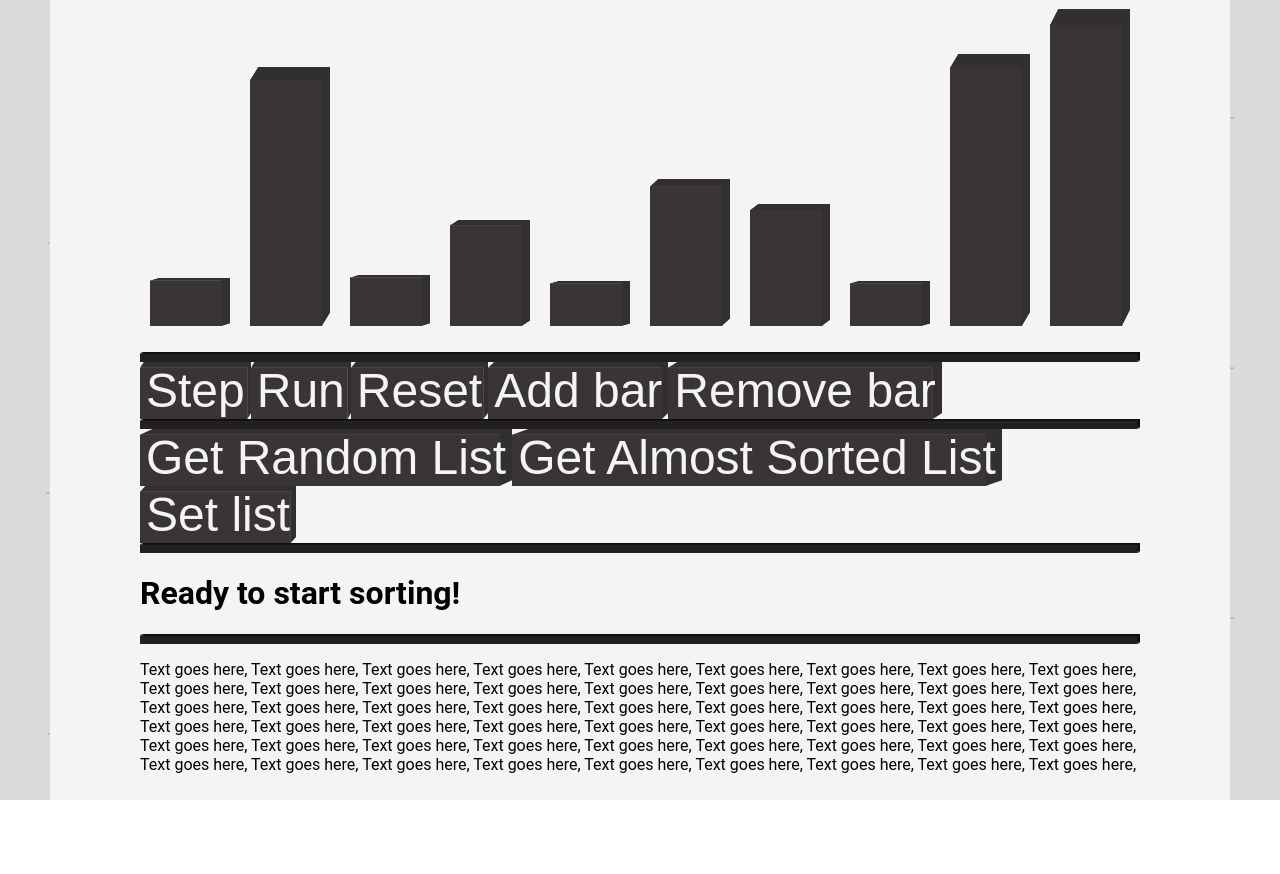
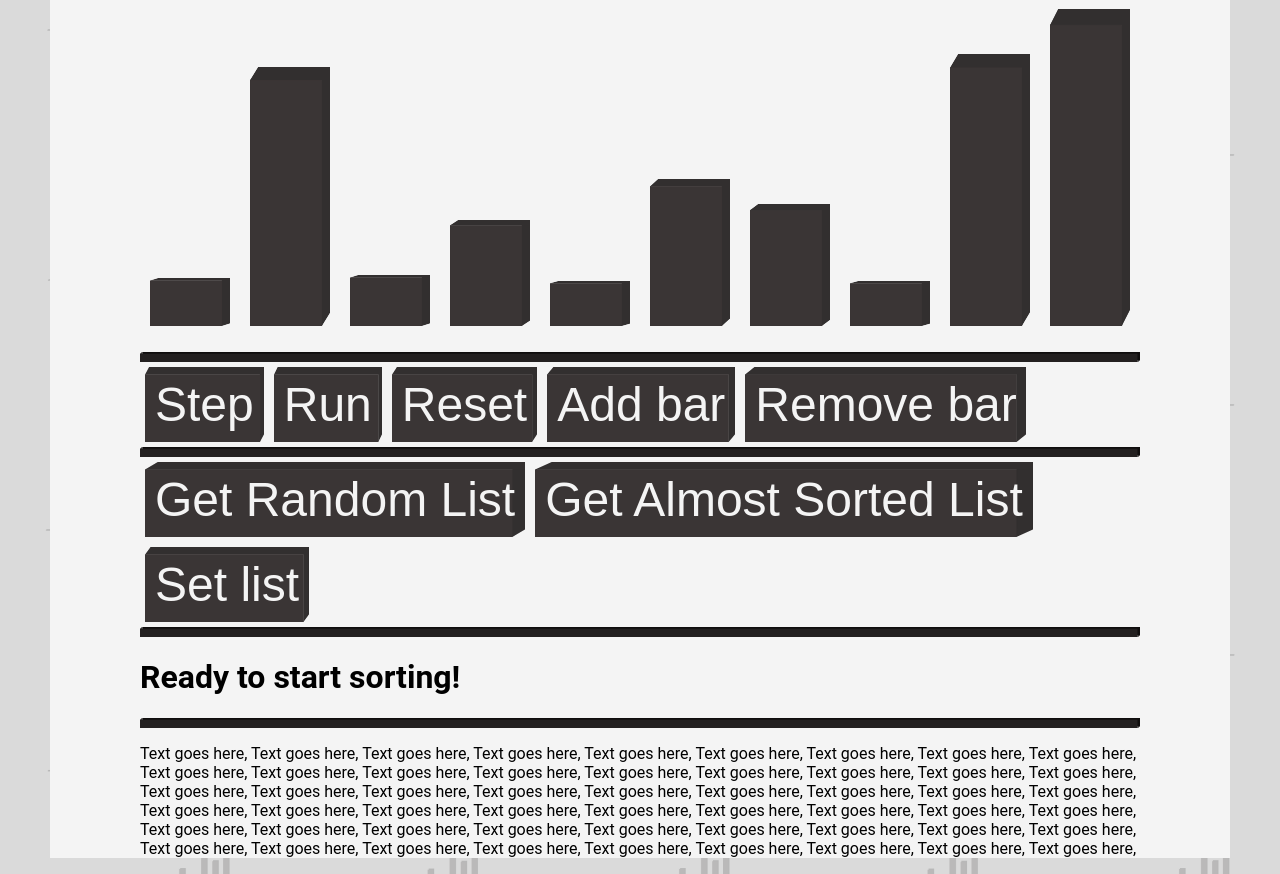
Before and after one commit to OtavioPiza/algorithm-visualizer, a React (Create React App) app: page /bubblesort in a window 1280 px wide. Before the commit the page ends 800 px from the top, so only its background shows below. Built offline with nearby package versions, Linux system fonts and the light colour scheme.

Commit message:
Improved css to accommodate new cool red button

```diff
--- a/src/components/Button.js
+++ b/src/components/Button.js
@@ -1,13 +1,27 @@
 import React from 'react'
+import grayButton from '../styles/components/icons/button-gray-3x1.svg'
+import redButton from '../styles/components/icons/button-red-3x1.svg'
 import '../styles/components/Button.css'
 
-const Button = ({ eventHandler, text, id, className }) => (
-    <button id={id} className={ className === undefined ? 'Button' : className}
-    onClick={eventHandler}>
-        <span>
-            {text}
-        </span>
-    </button>
-)
+const Button = ({ eventHandler, text, id, className, red = false }) => {
+
+    const background = red ? redButton : grayButton
+
+    const style = {
+        background: `url(${background})`,
+        backgroundSize: "100% 100%",
+        backgroundRepeat: "no-repeat",
+        color: `${red ? "#0F0D0D" : "#F4F4F4"}`
+    }
+
+    return (
+        <button id={id} className={className === undefined ? 'Button' : className}
+            onClick={eventHandler} style={style}>
+            <span>
+                {text}
+            </span>
+        </button>
+    )
+}
 
 export default Button
--- a/src/styles/components/Button.css
+++ b/src/styles/components/Button.css
@@ -1,20 +1,16 @@
 .Button {
     border: 0;
-
-    background: url('icons/button-gray-3x1.svg') center;
-    background-size: 100% 100%;
-    background-color: transparent;
-    background-repeat: no-repeat;
+    padding: 10px;
+    margin: 5px;
 
     font-size: min(3rem, 5vw);
-    color: var(--background-white);
     transition: 150ms;
 }
 
 .Button:hover {
     cursor: pointer;
-    background: url('icons/button-pressed-orange-3x1.svg') top;
-    background-size: 100% 100%;
+    background: url('icons/button-pressed-orange-3x1.svg') top !important;
+    background-size: 100% 100% !important;
 }
 
 .Button:hover span {
```
